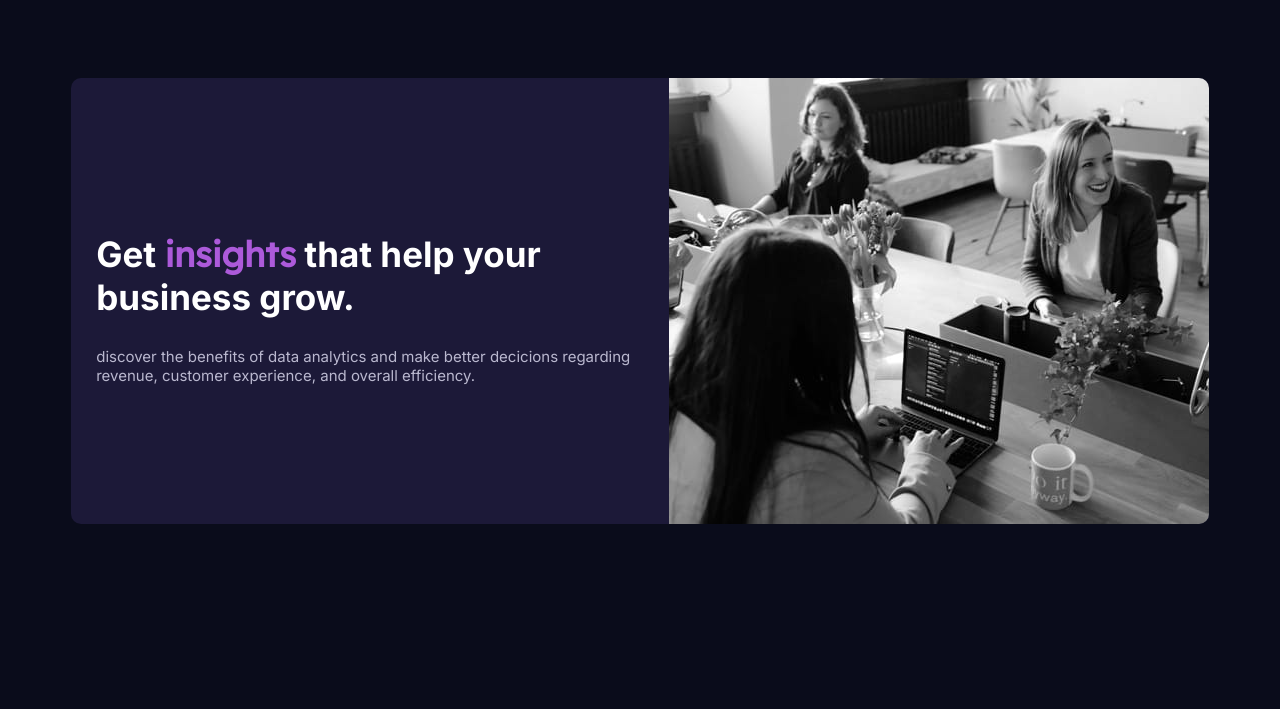
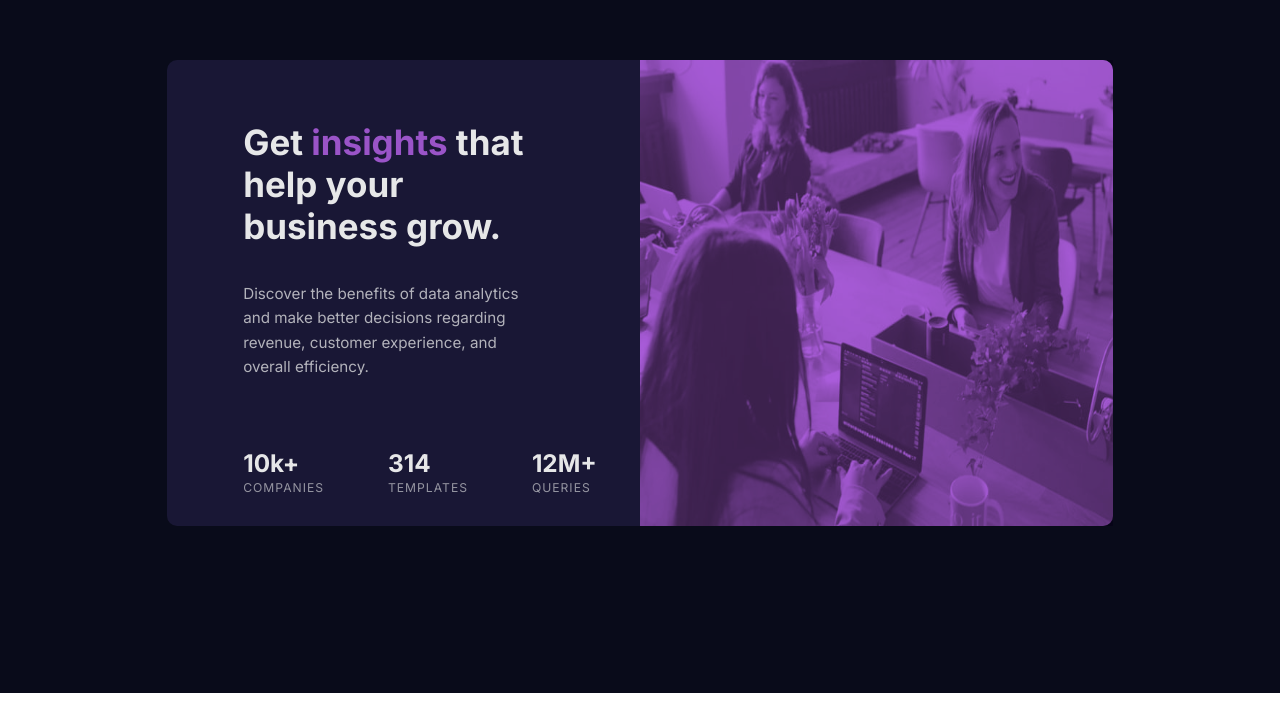
Before and after one commit to joaovitordev/front-end-mentor-preview-card, a plain HTML site: page index.html in a window 1280 px wide. Shown: the part 107-816 px from the top of the page. Drawn offline with Linux system fonts and the light colour scheme.

Commit message:
refazendo estrutura

```diff
--- a/index.html
+++ b/index.html
@@ -1,31 +1,52 @@
 <!DOCTYPE html>
 <html lang="en">
   <head>
-  <meta charset="UTF-8">
-  <meta name="viewport" content="width=device-width, initial-scale=1.0">
-
-  <link rel="icon" type="image/png" sizes="32x32" href="./images/favicon-32x32.png">
-  <link rel="stylesheet" href="style.css">
-
-  <link rel="preconnect" href="https://fonts.gstatic.com">
-  <link href="https://fonts.googleapis.com/css2?family=Inter:wght@400;700&family=Lexend+Deca&display=swap" rel="stylesheet">
-
-  <title>Frontend Mentor | Stats preview card component</title>
-
+    <meta charset="UTF-8" />
+    <meta name="viewport" content="width=device-width, initial-scale=1.0" />
+    <!-- displays site properly based on user's device -->
+    <link
+      rel="icon"
+      type="image/png"
+      sizes="32x32"
+      href="./images/favicon-32x32.png"
+    />
+    <link rel="stylesheet" href="style.css" />
+    <link rel="preconnect" href="https://fonts.gstatic.com" />
+    <link
+      href="https://fonts.googleapis.com/css2?family=Inter:wght@400;700&family=Lexend+Deca&display=swap"
+      rel="stylesheet"
+    />
+    <title>Frontend Mentor Practice 1</title>
   </head>
   <body>
-
     <div class="container">
-    <div class="card">
-      <section class="section-informations">
-        <h1>Get <span>insights</span> that help your business grow.</h1>
-        <p>discover the benefits of data analytics and make better decicions regarding revenue, customer experience, and overall efficiency.</p>
-      </section>
-      <section class="section-image">
-        <img src="images/image-header-desktop.jpg" alt="imagem">
-      </section>
+         <div class="container-img">
+          <img class="img-desktop"src="images/image-header-mobile.jpg" alt="" />
+          <img class="img-mobile"src="images/image-header-desktop.jpg" alt="" />
+          <div class="pink"></div>
+      </div>
+      <div class="main-content">
+        <h2>Get <span>insights</span> that help your business grow.</h2>
+        <p>
+          Discover the benefits of data analytics and make better decisions
+          regarding revenue, customer experience, and overall efficiency.
+        </p>
+        <div class="stadistics">
+          <div class="data">
+            <h4>10k+</h4>
+            <p>COMPANIES</p>
+           </div>
+           <div class="data">
+            <h4>314</h4>
+            <p>TEMPLATES</p>
+            </div>
+           <div class="data">
+            <h4>12M+</h4>
+            <p>QUERIES</p>
             </div>
         </div>
-
+      </div>
+    </div>
+    </div>
   </body>
 </html>
--- a/style.css
+++ b/style.css
@@ -1,49 +1,169 @@
-body {
-    background-color: #0a0c1b;
+:root {
+    --clr-darkblue: hsl(233, 47%, 7%);
+    --clr-darkdesatblue: hsl(244, 38%, 16%);
+    --clr-softviolet: hsl(277, 64%, 61%);
 }
 
-.container{
-    display: flex;
-    height: 100vh;
-    justify-content: center;
-    align-items: center;
+* {
+    padding: 0;
+    margin: 0;
+    box-sizing: border-box;
 }
 
-.card {
-    background-color: #1c1938;
-    display: flex;
-    align-items: center;
-    width: 90%;
-    border-radius: 10px;
+body {
+    height: 100%;
+    font-family: "Lexend Deca", sans-serif;
+    font-size: 0.95em;
+    text-align: center;
+    color: #fff;
 }
 
-.card > section > h1 {
-    color: #fff;
-    font-family: 'Inter', sans-serif;
-    font-weight: 700;
-    font-size: 35px;
+.container {
+    width: 100%;
+    height: 100%;
+    display: flex;
+    flex-direction: column;
+    padding: 3rem 2rem;
+    background-color: var(--clr-darkblue);
+}
+.container-img {
+    width: 100%;
+    height: 100%;
+    position: relative;
 }
 
-.card > section > h1 > span {
-    color: #ac5ada;
-    font-family: 'Lexend Deca', sans-serif;
+.img-desktop {
+    display: none;
 }
 
-.card > section > p {
-    color: #bab8cf;
-    font-family: 'Inter', sans-serif;
-    font-weight: 400;
-    font-size: 15px;
+.pink {
+    background: var(--clr-softviolet);
+    width: 100%;
+    height: 100%;
+    position: absolute;
+    top: 0;
+    left: 0;
+    opacity: 0.35;
+    border-radius: 10px 10px 0 0;
 }
 
-.section-informations {
-    margin: 0px 25px;
-}
-
-.section-image {
-    display: flex;
+.container-img::before {
+    content: "";
+    position: absolute;
+    top: 0;
+    left: 0;
+    width: 100%;
+    height: 100%;
+    background-color: var(--clr-softviolet);
+    mix-blend-mode: multiply;
 }
 
 img {
-    border-radius: 0px 10px 10px 0px;
+    width: 100%;
+    height: 100%;
+    border-radius: 10px 10px 0 0;
 }
+
+.main-content {
+    padding: 2.4rem 1.2rem;
+    display: block;
+    background: var(--clr-darkdesatblue);
+    width: 100%;
+    height: 100%;
+    border-radius: 0 0 10px 10px;
+    opacity: 0.9;
+}
+
+.main-content h2 {
+    margin-bottom: 1em;
+    font-size: 1.8rem;
+    font-family: "Inter", sans-serif;
+}
+
+.main-content h2 > span {
+    color: var(--clr-softviolet);
+}
+
+.main-content p {
+    line-height: 1.8;
+    margin-bottom: 2.2em;
+    color: hsla(0, 0%, 100%, 0.75);
+    font-family: "Inter", sans-serif;
+}
+.stadistics {
+    margin-top: 3em;
+    margin-bottom: -1.5em;
+}
+
+.stadistics h4 {
+    font-size: 1.6em;
+    font-family: "Inter", sans-serif;
+}
+
+.stadistics p {
+    font-size: 0.8em;
+    color: hsla(0, 0%, 100%, 0.6);
+}
+
+  @media only screen and (min-width: 600px) {
+
+    .container {
+      flex-direction: row-reverse;
+      padding: 11em 11em;
+      height: 800px;
+      width: 100%;
+    }
+
+    .main-content {
+      width: 50%;
+      height: 100%;
+      text-align: start;
+      padding-left: 5em;
+      padding-top: 4em;
+      padding-right: 7em;
+      border-radius: 10px 0 0 10px;
+    }
+
+    .container-img {
+      width: 50%;
+      height: 100%;
+    }
+
+    .pink {
+      border-radius: 0 10px 10px 0;
+    }
+
+    .img-mobile {
+      display: none;
+    }
+
+    .img-desktop {
+      display: flex;
+    }
+
+    img {
+      border-radius: 0 10px 10px 0;
+      height: 100%;
+    }
+
+    .main-content h2 {
+      font-size: 2.3em;
+      font-weight: 900;
+    }
+
+    .main-content p {
+      font-size: 1em;
+      line-height: 1.6;
+      padding-bottom: 1.5em;
+    }
+
+    .stadistics {
+      display: flex;
+      gap: 4.2em;
+    }
+
+    .stadistics p {
+      font-size: 0.8em;
+      letter-spacing: 1px;
+    }
+  }
```
Lines whose indentation alone changed are shown as unchanged.
